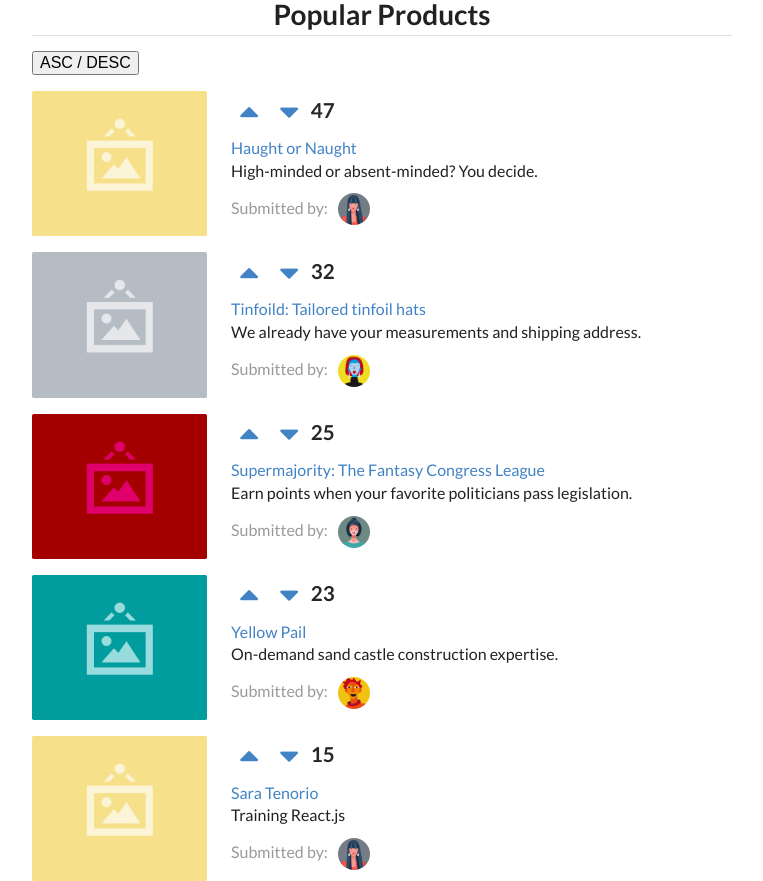
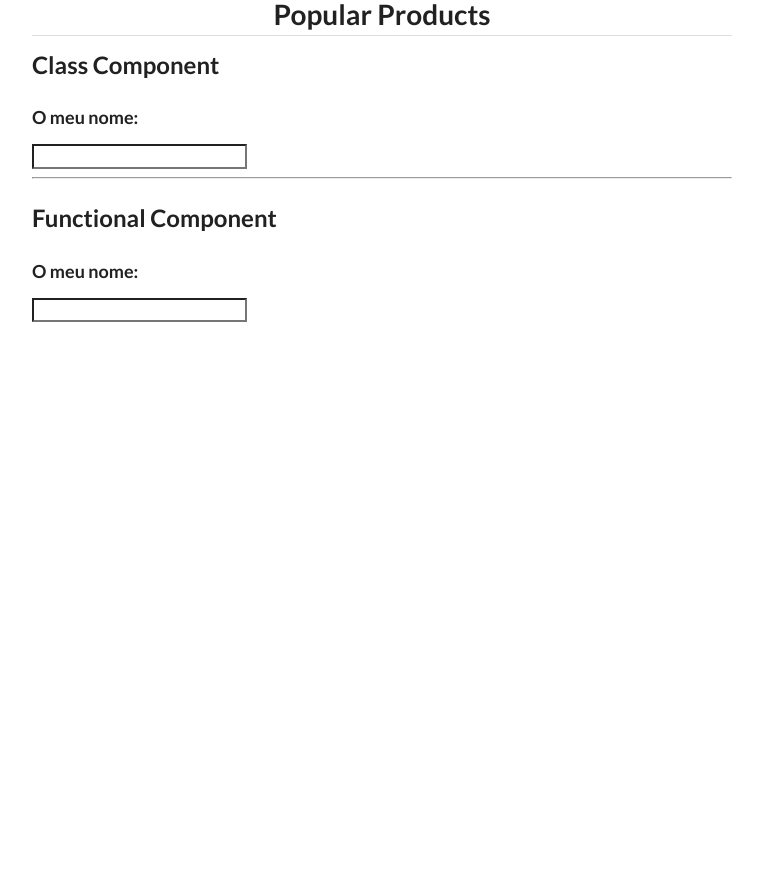
Before and after one commit to SaraTenorio/training-react-js, a React (Create React App) app: page / in a window 1280 px wide. Shown: the whole page, without its empty margins (258-1021 px from the left). After the commit the page ends 800 px from the top, so only its background shows below. Built offline with nearby package versions, Linux system fonts and the light colour scheme.

Commit message:
[with-hooks] INIT

```diff
--- a/src/App.js
+++ b/src/App.js
@@ -1,11 +1,16 @@
 import logo from './logo.svg';
 import './App.css';
 import ProductList from './components/ProductList';
+import FuncComp from './classVSFunc/FuncComp';
+import ClassComp from './classVSFunc/ClassComp';
 
 function App() {
   return (
     <div className="App">
-      <ProductList />
+      {/* <ProductList /> */}
+      <ClassComp />
+      <hr />
+      <FuncComp />
     </div>
   );
 }
--- /dev/null
+++ b/src/classVSFunc/ClassComp.jsx
@@ -0,0 +1,25 @@
+import { Component } from 'react'
+
+export default class ClassComp extends Component {
+
+    state = {
+        name: '',
+    }
+
+    handleChange = ({target:{value}}) => {
+        this.setState({ name: value })
+    }
+
+    render() {
+        return(
+            <>
+            <h2>Class Component</h2>
+            <h3>O meu nome: {this.state.name} </h3>
+
+            <input type='text'
+            value={this.state.name}
+            onChange={this.handleChange} />
+            </>
+        )
+    }
+}
--- /dev/null
+++ b/src/classVSFunc/FuncComp.jsx
@@ -0,0 +1,17 @@
+import { useState } from "react"
+
+export default function FuncComp() {
+
+    const [name, setName] = useState('')
+
+    return (
+        <>
+        <h2>Functional Component</h2>
+        <h3>O meu nome: {name} </h3>
+
+        <input type='text'
+        value={name}
+        onChange={(e) => setName(e.target.value)} />
+        </>
+    )
+}
```
Also changed, not shown: 1 other file (tests, documents, lock files or other folders).
